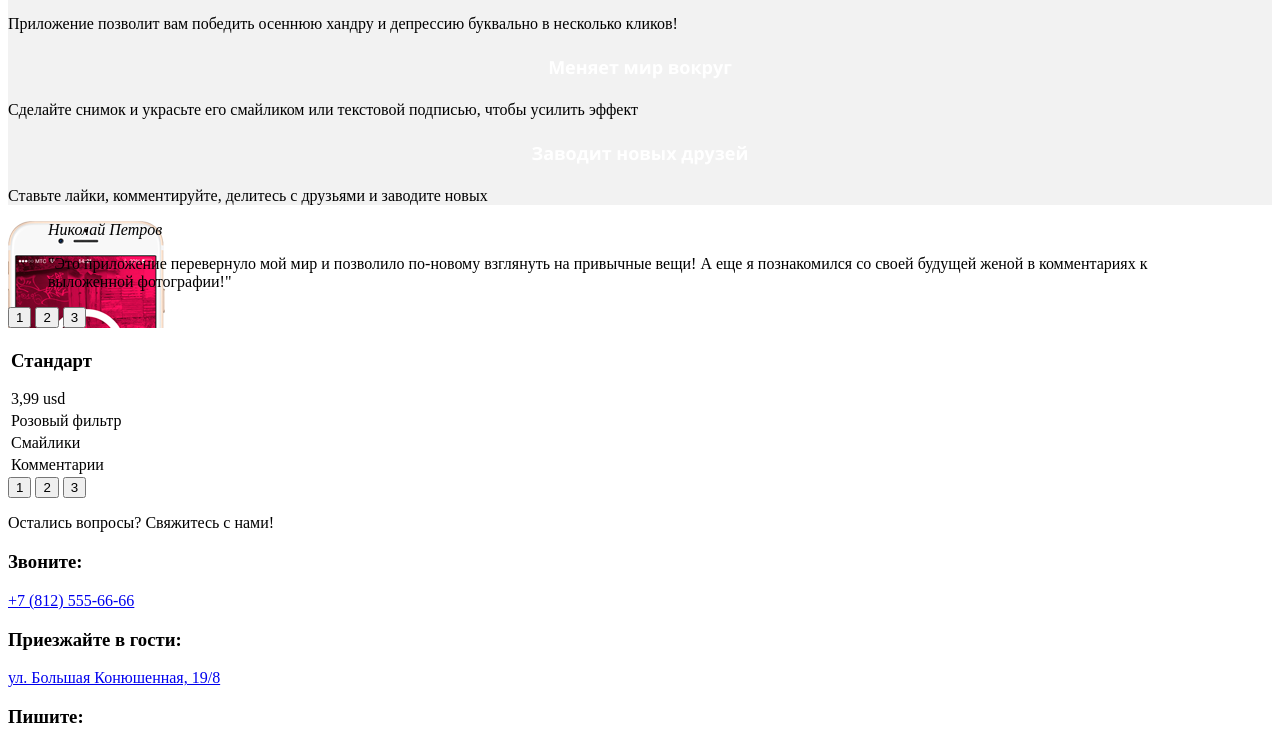
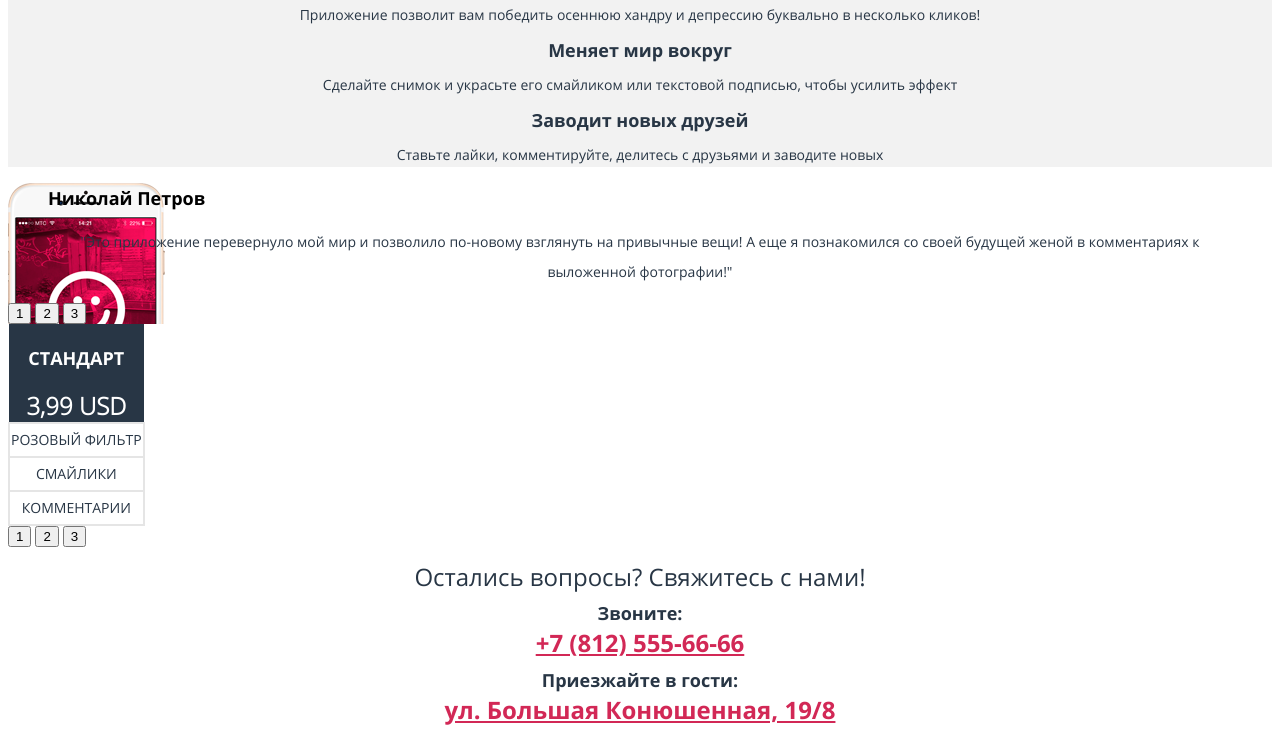
Before and after one commit to AntonLantukh/423185-pink-1, a website: page source/index.html in a window 1280 px wide. Shown: the part 432-1170 px from the top of the page. Drawn offline with nearby package versions, Linux system fonts and the light colour scheme; files that its build step writes are made by us from their sources; files whose address does not match are found by name.

Commit message:
Подготовил index.html

```diff
--- a/source/index.html
+++ b/source/index.html
@@ -59,7 +59,7 @@
         <h2 class="visually-hidden">Отзывы</h2> <!--Скрыт-->
         <div class="reviews__wrapper slides">
           <blockquote class ="reviews__item slides__item">
-            <cite class="reviews__author-name">Николай Петров</cite>
+            <span class="reviews__author-name">Николай Петров</span>
             <p class="reviews__description">"Это приложение перевернуло мой мир и позволило по-новому взглянуть на привычные вещи! А еще я познакомился со своей будущей женой в комментариях к выложенной фотографии!"</p>
           </blockquote>
         </div>
@@ -74,10 +74,10 @@
         <div class="prcies__wrapper slides">
           <table class="prices__table slides__item">
             <tr>
-              <td>
+              <th class="prices__header">
                 <h3 class="prices__tarrif">Стандарт</h3>
-                <span class="prices__tarrif prices__tarrif--value">3,99 usd</span>
-              </td>
+                <span class="prices__value">3,99 usd</span>
+              </th>
             </tr>
             <tr>
               <td class="prices__option prices__option--include">
@@ -107,15 +107,15 @@
       <div class="contacts__wrapper">
         <h2 class="visually-hidden">Контакты</h2> <!--Скрыт-->
         <p class="contacts__description">Остались вопросы? Свяжитесь с нами!</p>
-        <section class="contacts__call">
+        <section class="contacts__element">
           <h3 class="contacts__header">Звоните:</h3>
           <a href="tel:+78125556666" class="contacts__link">+7 (812) 555-66-66</a>
         </section>
-        <section class="contacts__come">
+        <section class="contacts__element">
           <h3 class="contacts__header">Приезжайте в гости:</h3>
           <a href="#" class="contacts__link">ул. Большая Конюшенная, 19/8</a>
         </section>
-        <section class="contacts__write">
+        <section class="contacts__element">
           <h3 class="contacts__header">Пишите:</h3>
           <a href="mailto:mail@htmlacademy.ru" class="contacts__link">mail@htmlacademy.ru</a>
         </section>
--- a/source/sass/advantages.scss
+++ b/source/sass/advantages.scss
@@ -1,4 +1,10 @@
 .advantages__header {
+  font-size: 24px;
+  line-height: 12px;
+  font-family: "Open Sans Light", "Arial", sans-serif;
+  text-align: center;
+  color: rgb(40, 54, 69);
+
   background-color: rgb(255, 255, 255);
 }
 
@@ -8,8 +14,16 @@
 
 .advantages__item-title {
   font-size: 18px;
-  line-height: 32px;
+  line-height: 10px;
   font-family: "Open Sans Bold", "Arial", sans-serif;
   text-align: center;
-  color: rgb(255, 255, 255);
+  color: rgb(40, 54, 69);
 }
+
+.advantages__item-description {
+  font-size: 14px;
+  line-height: 24px;
+  font-family: "Open Sans Regular", "Arial", sans-serif;
+  text-align: center;
+  color: rgb(40, 54, 69);
+}
--- a/source/sass/contacts.scss
+++ b/source/sass/contacts.scss
@@ -5,3 +5,30 @@
 .contacts__map {
   background-image: url("../img/bg-map-mobile@1x.png");
 }
+
+.contacts__description {
+  font-size: 24px;
+  line-height: 12px;
+  font-family: "Open Sans Regular", "Arial", sans-serif;
+  text-align: center;
+  color: rgb(40, 54, 69);
+}
+
+.contacts__header {
+  font-size: 18px;
+  line-height: 12px;
+  font-family: "Open Sans Bold", "Arial", sans-serif;
+  text-align: center;
+  color: rgb(40, 54, 69);
+}
+
+.contacts__element {
+  text-align: center;
+}
+
+.contacts__link {
+  font-size: 24px;
+  line-height: 12px;
+  font-family: "Open Sans Bold", "Arial", sans-serif;
+  color: rgb(210, 40, 86);
+}
--- a/source/sass/prices.scss
+++ b/source/sass/prices.scss
@@ -0,0 +1,37 @@
+.prices {
+  text-transform: uppercase;
+}
+
+.prices__header {
+  background-color: rgb(40, 54, 69);
+}
+
+.prices__table {
+  border-collapse: collapse;
+}
+
+.prices__tarrif {
+  font-size: 18px;
+  line-height: 30px;
+  font-family: "Open Sans Bold", "Arial", sans-serif;
+  text-align: center;
+  color: rgb(255, 255, 255);
+}
+
+.prices__value {
+  font-size: 24px;
+  line-height: 30px;
+  font-family: "Open Sans Light", "Arial", sans-serif;
+  text-align: center;
+  color: rgb(255, 255, 255);
+}
+
+.prices__option {
+  font-size: 14px;
+  line-height: 30px;
+  font-family: "Open Sans Regular", "Arial", sans-serif;
+  text-align: center;
+  color: rgb(40, 54, 69);
+
+  border: 2px solid rgb(229, 229, 229);
+}
--- a/source/sass/reviews.scss
+++ b/source/sass/reviews.scss
@@ -3,3 +3,19 @@
   background-color: rgb(255, 255, 255);
   background-repeat: no-repeat;
 }
+
+.reviews__author-name {
+  font-size: 18px;
+  line-height: 30px;
+  font-family: "Open Sans Bold", "Arial", sans-serif;
+  text-align: center;
+  color: rgb(0, 0, 0);
+}
+
+.reviews__description {
+  font-size: 14px;
+  line-height: 30px;
+  font-family: "Open Sans Regular", "Arial", sans-serif;
+  text-align: center;
+  color: rgb(40, 54, 69);
+}
```
